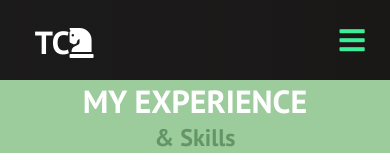
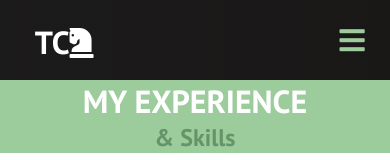
Before and after one commit to caotd2/react-blog, a React (Create React App) app: page /experience in a window 390 px wide. Shown: the top 160 px of the page. Built offline with nearby package versions, Linux system fonts and the light colour scheme.

Commit message:
Fixed lists layout

```diff
--- a/src/components/Navbar.css
+++ b/src/components/Navbar.css
@@ -60,12 +60,12 @@
 
   .nav-links:hover {
     background-color: #9ccc9c;
-    border-bottom: 4px solid #3ded97;
+    border-bottom: 4px solid #9ccc9c;
     transition: all 0.2s ease-out;
   }
 
   .fa-bars {
-    color: #3ded97;
+    color: #9ccc9c;
   }
 
   .nav-links-mobile {
@@ -109,7 +109,7 @@
     }
 
     .nav-links:hover {
-      background-color: #3ded97;
+      background-color: #9ccc9c;
       color: #242424;
       border-radius: 0;
     }
--- a/src/components/pages/Experience.css
+++ b/src/components/pages/Experience.css
@@ -5,7 +5,7 @@
 }
 .list1 li
 {
-    width: 30em;
+  width: 30em;
   float: left;
   width: 10em;
 }
@@ -77,4 +77,5 @@ br
         margin-left: 25%;
     }
 
+
   }
```
Also changed, not shown: public/logo.jpg (deleted).
